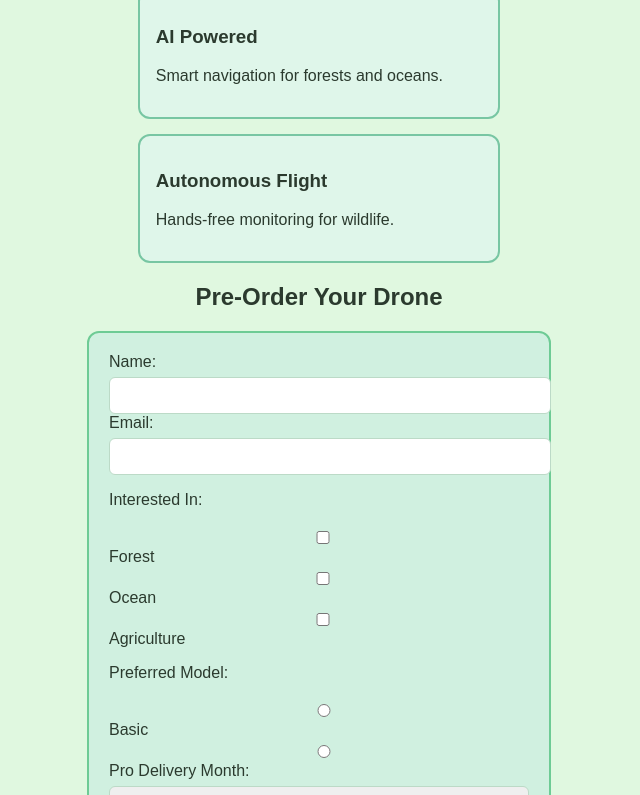
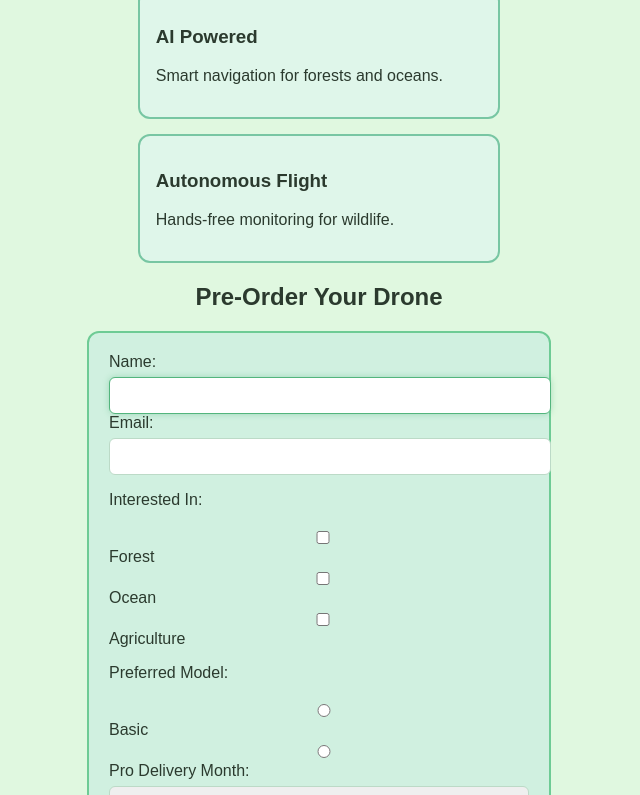
Before and after one commit to EcoDroneProject/EcoDrone, a plain HTML site: page index.html in a window 1280 px wide. In both pictures the pointer is over the input "Name:". Shown: the part 743-1538 px from the top of the page, without its empty margins (321-961 px from the left). Drawn offline with Linux system fonts and the light colour scheme.

Commit message:
Changed focus to hover

```diff
--- a/style.css
+++ b/style.css
@@ -136,9 +136,9 @@ form textarea {
     margin-top: 6px;
 }
 
-form input:focus,
-form select:focus,
-form textarea:focus {
+form input:hover,
+form select:hover,
+form textarea:hover {
     border-color: #53b57d;
     box-shadow: 0 0 6px rgba(83, 181, 125, 0.4);
     outline: none;
```
